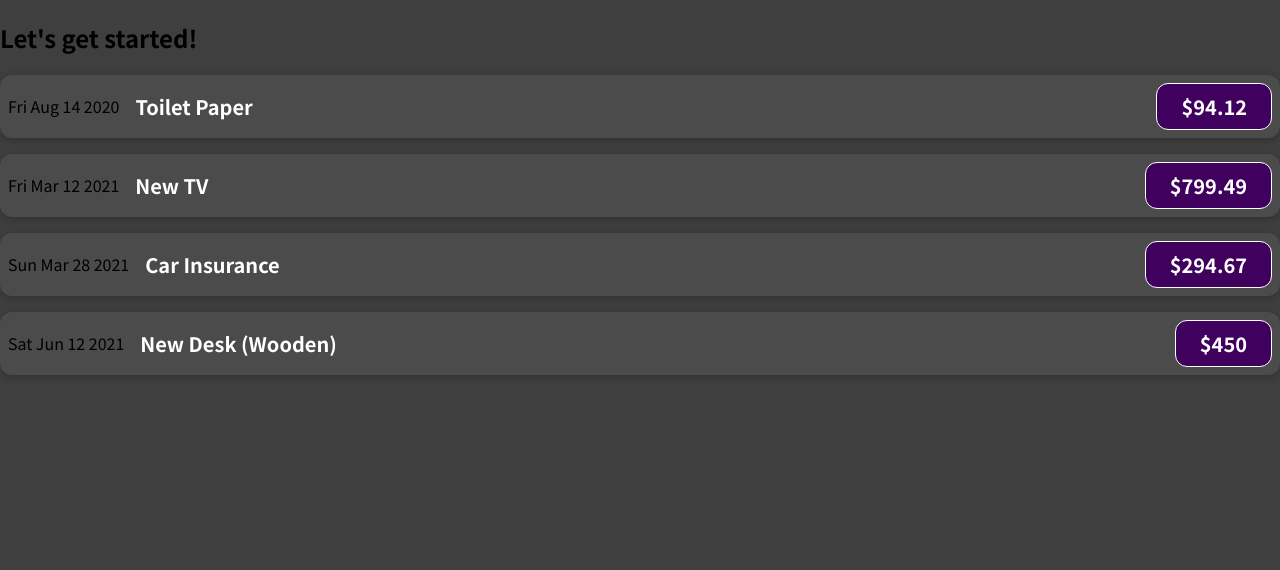
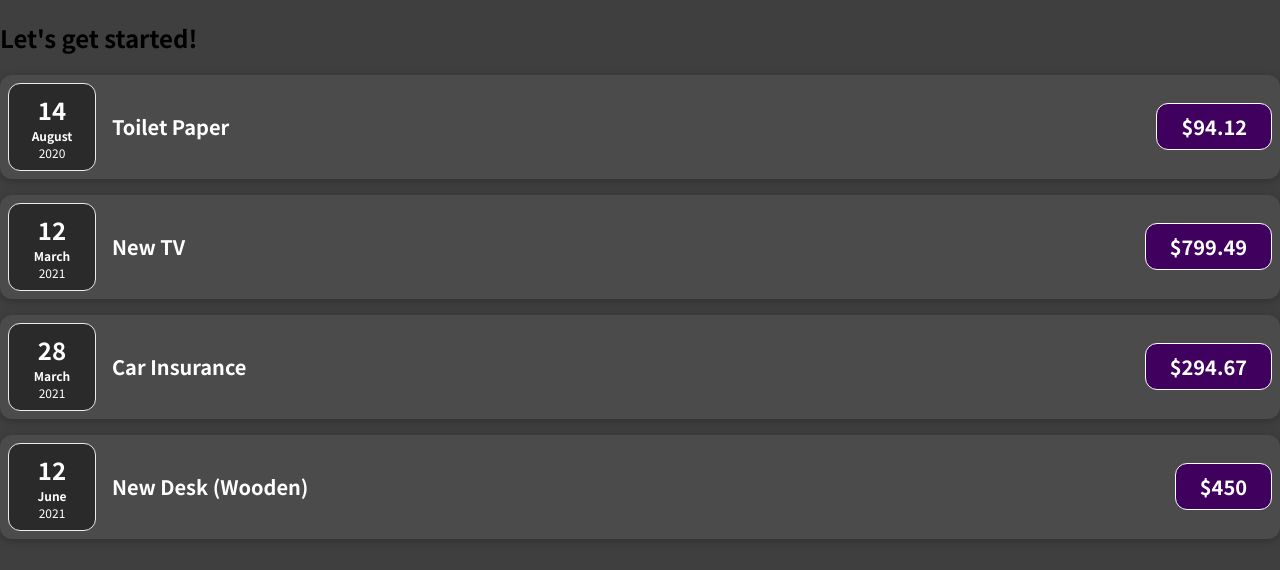
Before and after one commit to NFPN/ReactStudies01, a JavaScript app: page / in a window 1280 px wide. Shown: the top 570 px of the page. Built offline with nearby package versions, Linux system fonts and the light colour scheme.

Commit message:
add: expense date styling

```diff
--- a/src/App.js
+++ b/src/App.js
@@ -35,25 +35,25 @@
         title={expenses[0].title}
         amount={expenses[0].amount}
         date={expenses[0].date}
-      ></ExpenseItem>
+      />
 
       <ExpenseItem
         title={expenses[1].title}
         amount={expenses[1].amount}
         date={expenses[1].date}
-      ></ExpenseItem>
+      />
 
       <ExpenseItem
         title={expenses[2].title}
         amount={expenses[2].amount}
         date={expenses[2].date}
-      ></ExpenseItem>
+      />
 
       <ExpenseItem
         title={expenses[3].title}
         amount={expenses[3].amount}
         date={expenses[3].date}
-      ></ExpenseItem>
+      />
     </div>
   );
 }
--- /dev/null
+++ b/src/components/ExpanseDate.js
@@ -0,0 +1,22 @@
+import './ExpenseDate.css';
+
+function ExpanseDate(props) {
+  var lang;
+
+  if (window.navigator.languages) lang = window.navigator.languages[0];
+  else lang = window.navigator.userLanguage || window.navigator.language;
+
+  const day = props.date.toLocaleString(lang, { day: "2-digit" });
+  const month = props.date.toLocaleString(lang, { month: "long" });
+  const year = props.date.getFullYear();
+
+  return (
+    <div className="expense-date">
+      <div className="expense-date-day">{day}</div>
+      <div className="expense-date-month">{month}</div>
+      <div className="expense-date-year">{year}</div>
+    </div>
+  );
+}
+
+export default ExpanseDate;
--- /dev/null
+++ b/src/components/ExpenseDate.css
@@ -0,0 +1,26 @@
+.expense-date {
+    display: flex;
+    flex-direction: column;
+    width: 5.5rem;
+    height: 5.5rem;
+    border: 1px solid #ececec;
+    background-color: #2a2a2a;
+    color: white;
+    border-radius: 12px;
+    align-items: center;
+    justify-content: center;
+  }
+
+  .expense-date-month {
+    font-size: 0.75rem;
+    font-weight: bold;
+  }
+
+  .expense-date-year {
+    font-size: 0.75rem;
+  }
+
+  .expense-date-day {
+    font-size: 1.5rem;
+    font-weight: bold;
+  }
--- a/src/components/ExpenseItem.js
+++ b/src/components/ExpenseItem.js
@@ -1,10 +1,10 @@
+import ExpanseDate from "./ExpanseDate";
 import "./ExpenseItem.css";
 
 function ExpenseItem(props) {
-
   return (
     <div className="expense-item">
-      <div>{props.date.toDateString()}</div>
+      <ExpanseDate date={props.date} />
       <div className="expense-item-description">
         <h2>{props.title}</h2>
         <div className="expense-item-price">${props.amount}</div>
```
